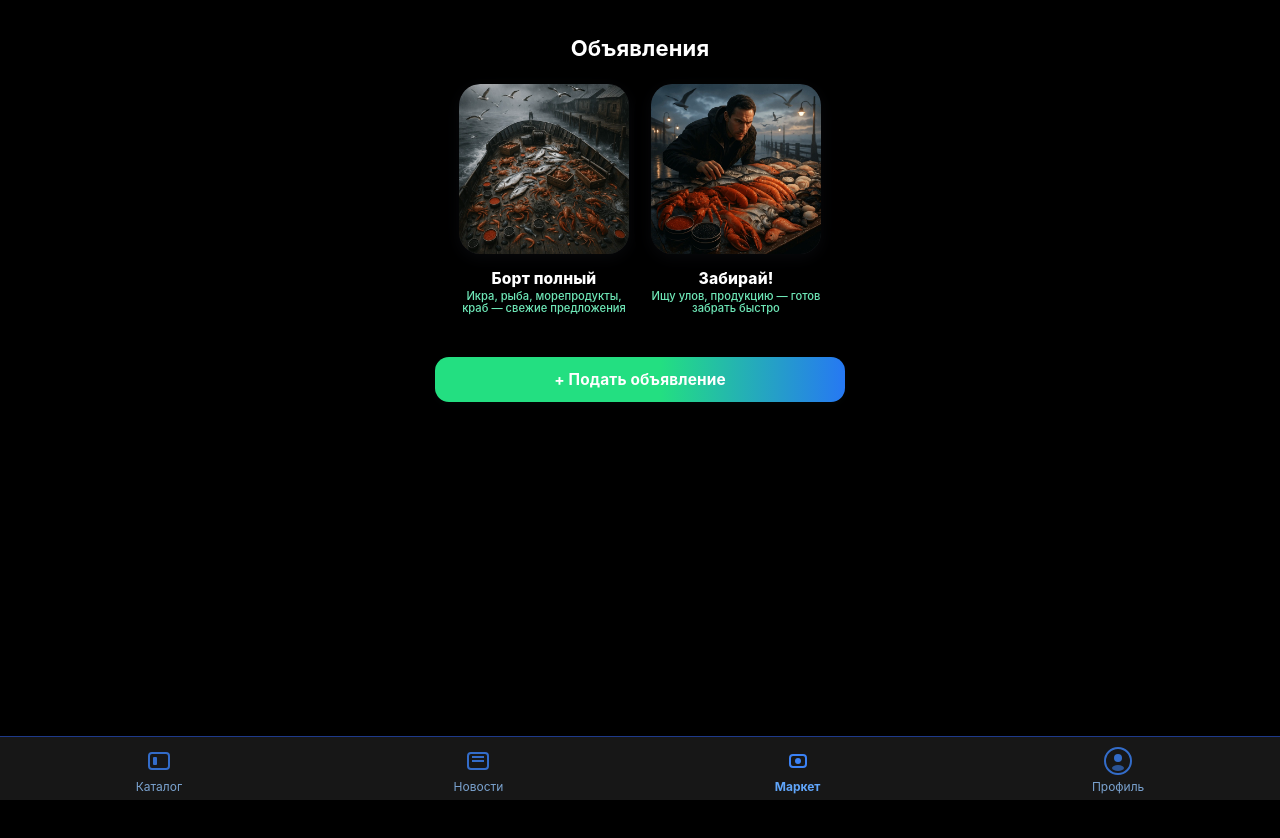
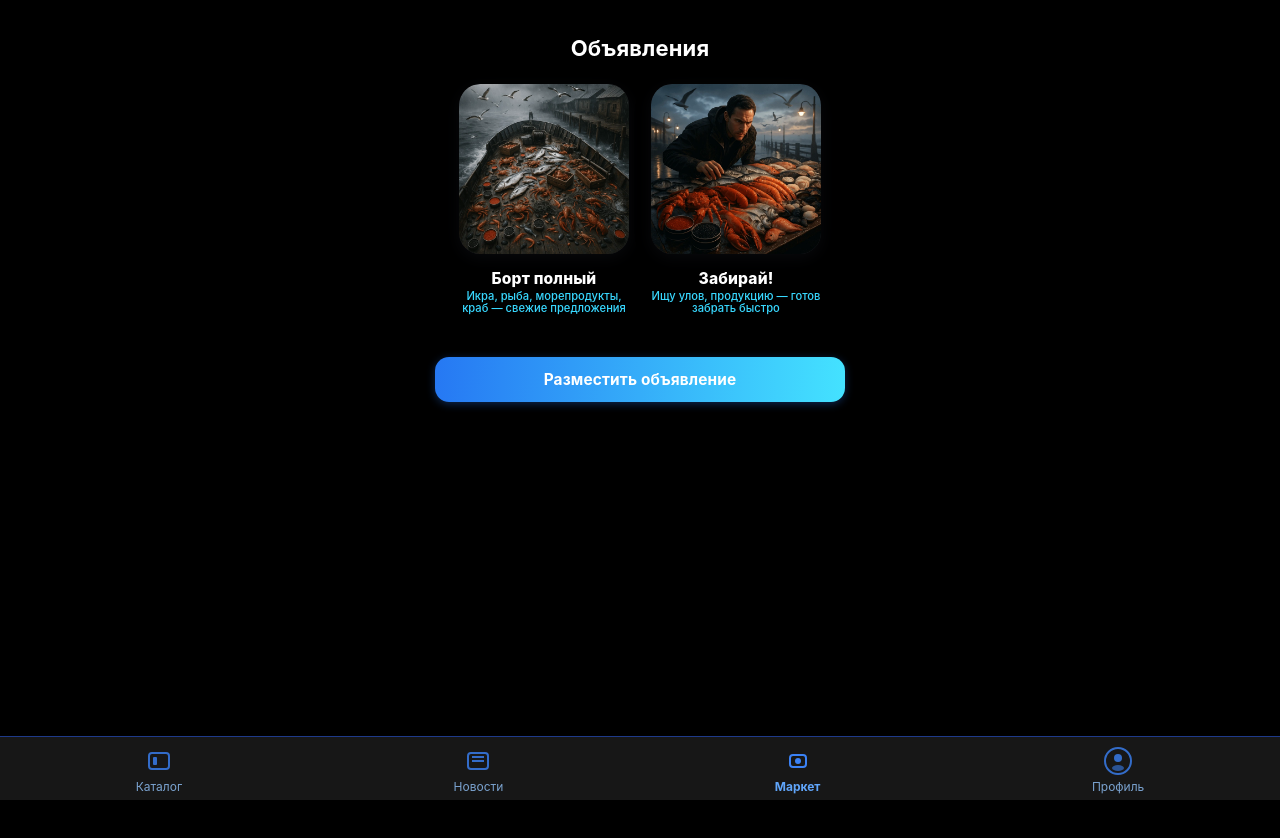
Before and after one commit to AlexSalavat/ikra-miniapp, a React (Create React App) app: page /market in a window 1280 px wide. Shown: the top 838 px of the page. Built offline with nearby package versions, Linux system fonts and the light colour scheme.

Commit message:
feat: обновление карточек и

```diff
--- a/src/components/Market.js
+++ b/src/components/Market.js
@@ -23,8 +23,6 @@ const CARD_GAP = 22;
 
 export default function Market() {
   const navigate = useNavigate();
-
-  // Для плавного ховера на кнопке (градиент)
   const [hover, setHover] = React.useState(false);
 
   return (
@@ -46,7 +44,7 @@ export default function Market() {
           Объявления
         </h1>
 
-        {/* Сетка карточек: большие и квадратные */}
+        {/* Сетка карточек */}
         <div style={{
           display: "grid",
           gridTemplateColumns: `repeat(2, ${CARD_SIZE}px)`,
@@ -90,13 +88,13 @@ export default function Market() {
           ))}
         </div>
 
-        {/* Названия и описания ПОД карточками, строго два в ряд */}
+        {/* Названия и описания ПОД карточками */}
         <div style={{
           display: "grid",
           gridTemplateColumns: `repeat(2, ${CARD_SIZE}px)`,
           gap: CARD_GAP,
           justifyContent: "center",
-          marginTop: -14, // немного "подъехать" к карточке
+          marginTop: -14,
           marginBottom: 32
         }}>
           {CARDS.map((card) => (
@@ -115,7 +113,7 @@ export default function Market() {
               }}>{card.title}</div>
               <div style={{
                 fontSize: 11.2,
-                color: "#6ee7b7",
+                color: "#38d8ff",
                 minHeight: 17,
                 fontWeight: 500,
                 whiteSpace: "normal",
@@ -125,12 +123,12 @@ export default function Market() {
           ))}
         </div>
 
-        {/* Кнопка Подать объявление — деликатный градиент, плавный ховер */}
+        {/* Кнопка разместить объявление — синий/голубой градиент */}
         <button
           style={{
             background: hover
-              ? "linear-gradient(90deg,#2678f3 48%,#23df81 100%)"
-              : "linear-gradient(90deg,#23df81 55%,#2678f3 100%)",
+              ? "linear-gradient(92deg,#44e2ff 0%,#2678f3 100%)"
+              : "linear-gradient(92deg,#2678f3 0%,#44e2ff 100%)",
             color: "#fff",
             fontWeight: 700,
             borderRadius: 14,
@@ -141,7 +139,7 @@ export default function Market() {
             cursor: "pointer",
             marginTop: 10,
             marginBottom: 4,
-            boxShadow: "0 2px 8px #172a2525",
+            boxShadow: "0 2px 8px #2678f355",
             transition: "background 0.18s, box-shadow .15s",
             letterSpacing: ".01em",
           }}
@@ -149,7 +147,7 @@ export default function Market() {
           onMouseLeave={() => setHover(false)}
           onClick={() => navigate("/market/sell/create")}
         >
-          + Подать объявление
+          Разместить объявление
         </button>
       </div>
     </div>
```
